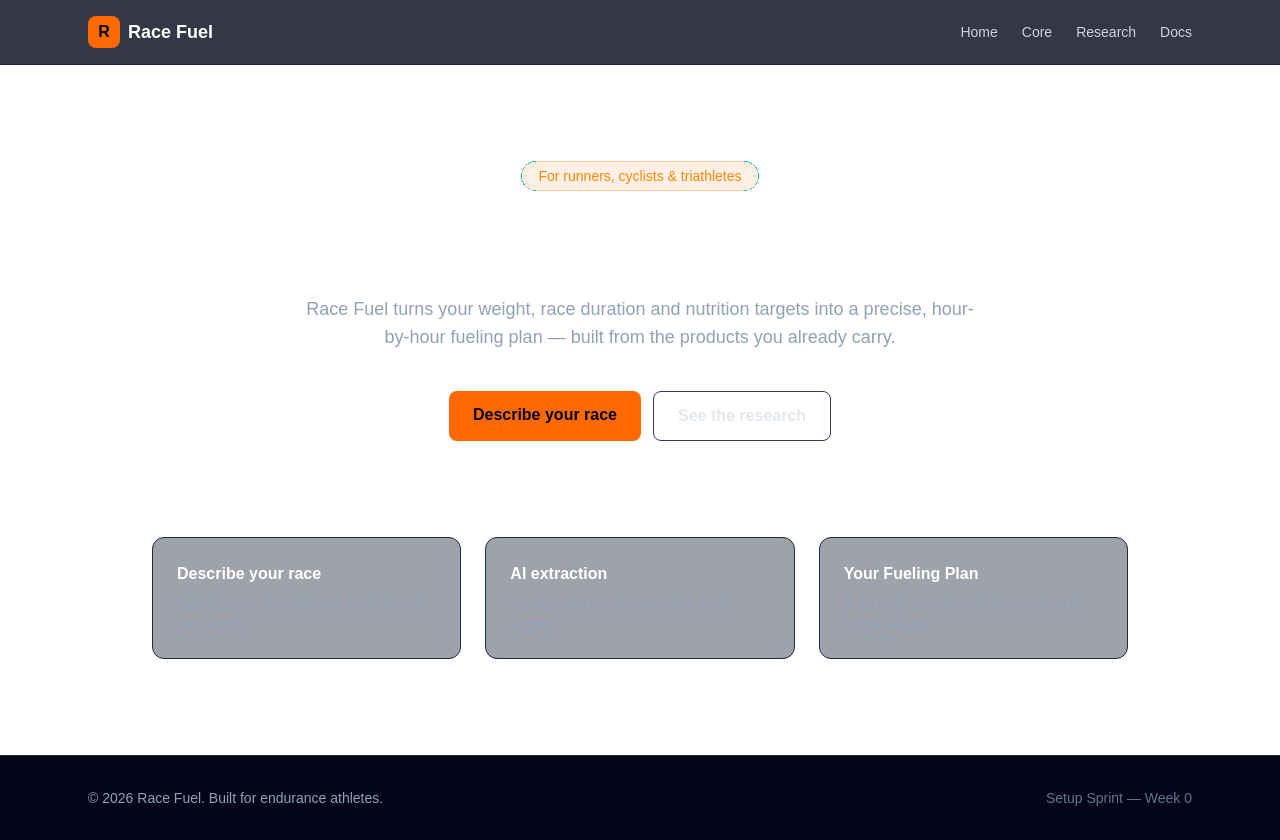
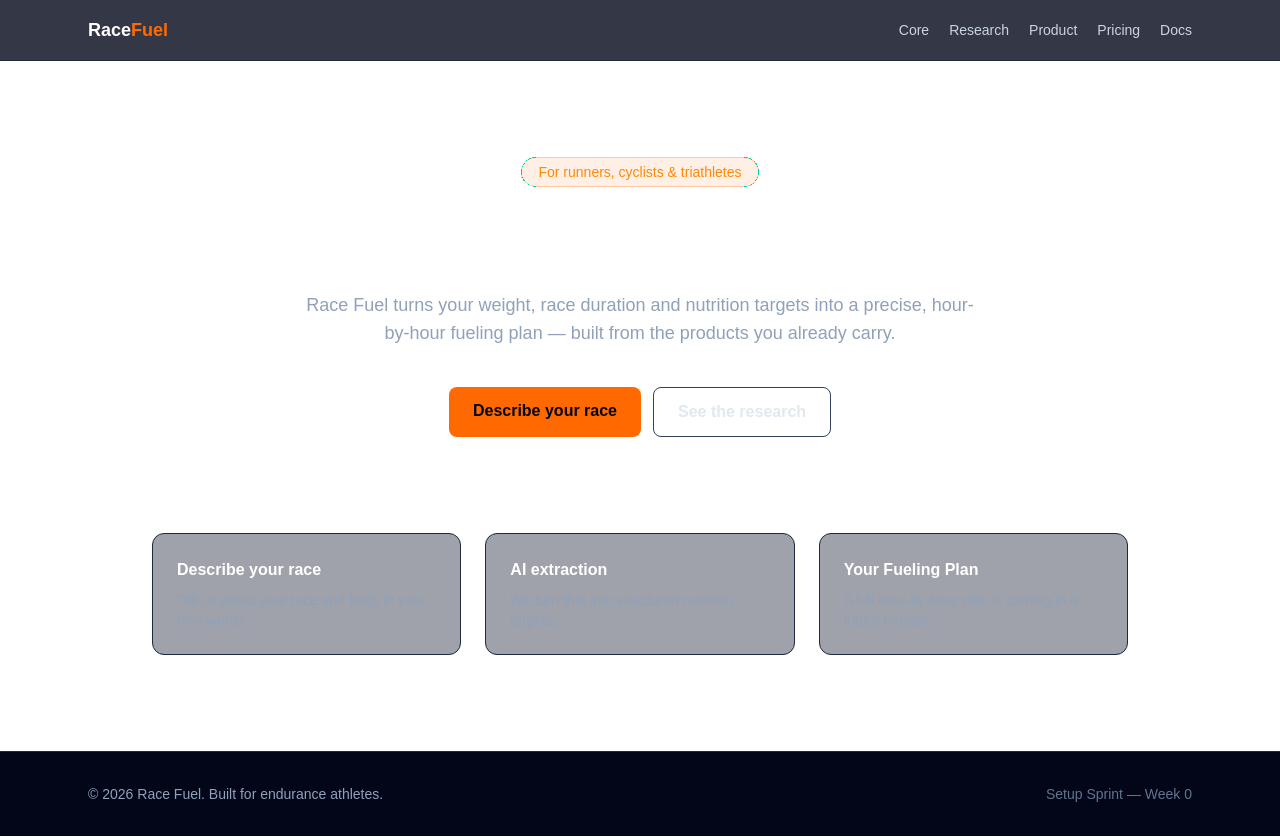
Before and after one commit to patriciomorfinf-max/race-fuel, a Next.js app: page / in a window 1280 px wide. Built offline with nearby package versions, Linux system fonts and the light colour scheme.

Commit message:
Update navbar with Product and Pricing links

```diff
--- a/components/Navbar.tsx
+++ b/components/Navbar.tsx
@@ -1,20 +1,26 @@
 import Link from "next/link";
+
+const links = [
+  { href: "/core", label: "Core" },
+  { href: "/research", label: "Research" },
+  { href: "/product", label: "Product" },
+  { href: "/pricing", label: "Pricing" },
+  { href: "/docs", label: "Docs" },
+];
 
 export default function Navbar() {
   return (
-    <header className="border-b border-slate-800 bg-slate-950/80 backdrop-blur sticky top-0 z-50">
+    <header className="border-b border-slate-800 bg-slate-950/80 backdrop-blur">
       <nav className="mx-auto flex max-w-6xl items-center justify-between px-6 py-4">
-        <Link href="/" className="flex items-center gap-2">
-          <span className="flex h-8 w-8 items-center justify-center rounded-lg bg-orange-500 font-bold text-slate-950">
-            R
-          </span>
-          <span className="text-lg font-semibold text-white">Race Fuel</span>
+        <Link href="/" className="text-lg font-bold text-white">
+          Race<span className="text-orange-500">Fuel</span>
         </Link>
-        <div className="flex items-center gap-6 text-sm font-medium text-slate-300">
-          <Link href="/" className="transition hover:text-white">Home</Link>
-          <Link href="/core" className="transition hover:text-white">Core</Link>
-          <Link href="/research" className="transition hover:text-white">Research</Link>
-          <Link href="/docs" className="transition hover:text-white">Docs</Link>
+        <div className="flex gap-5 text-sm font-medium text-slate-300">
+          {links.map((l) => (
+            <Link key={l.href} href={l.href} className="transition hover:text-orange-400">
+              {l.label}
+            </Link>
+          ))}
         </div>
       </nav>
     </header>
```
